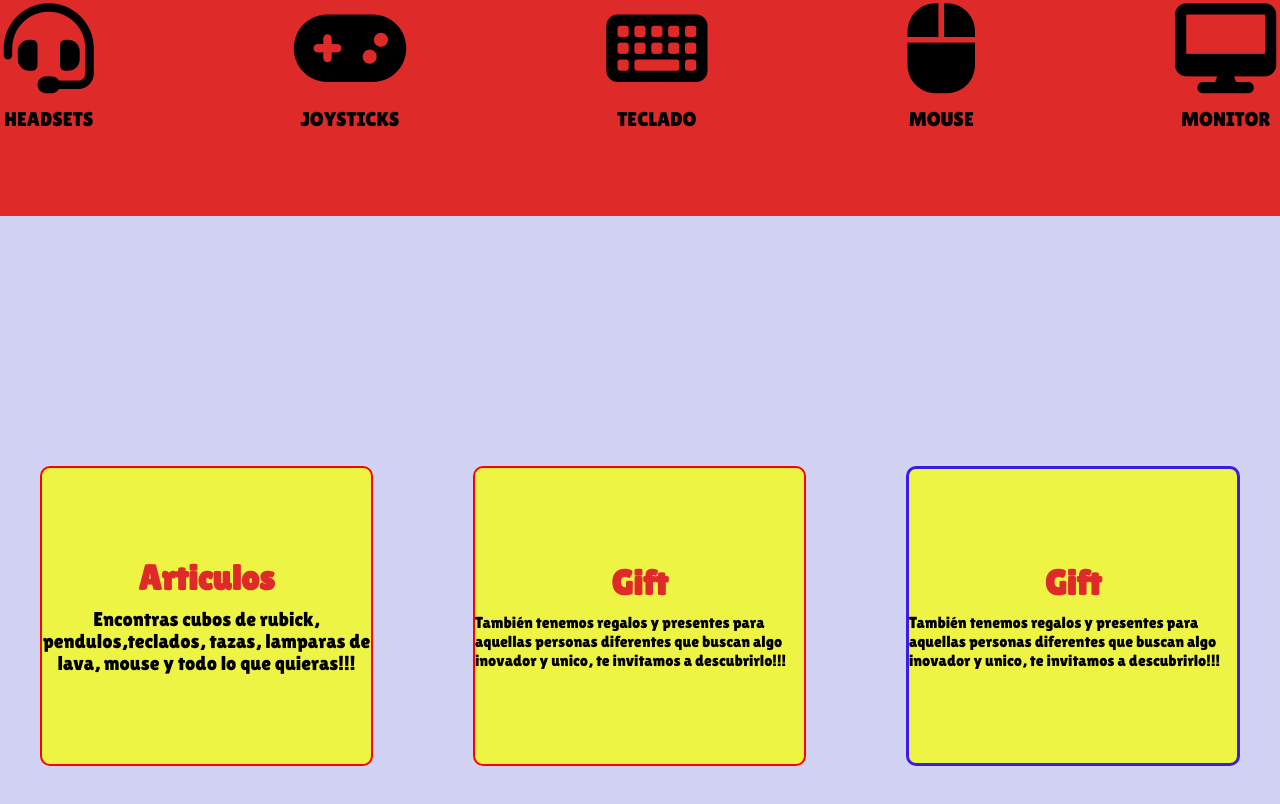
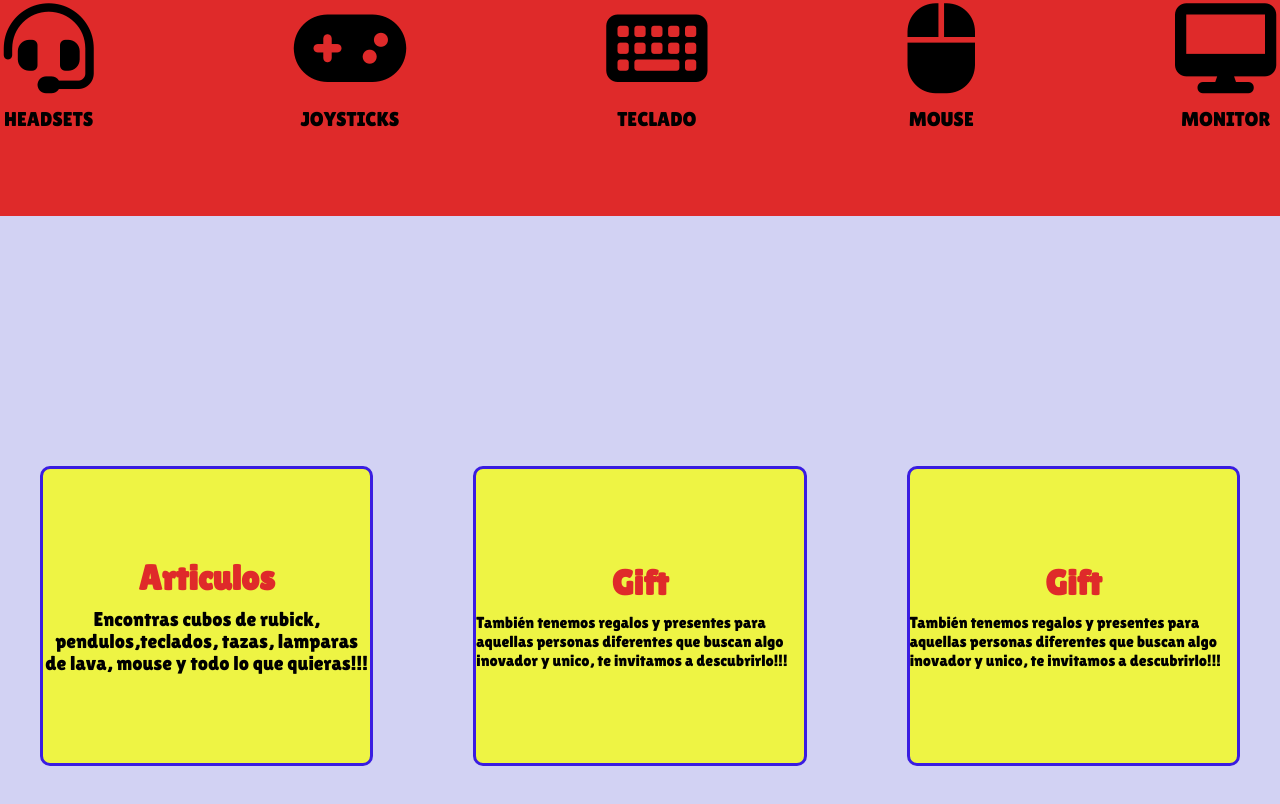
Before and after one commit to Gabodel27/E3-Challenge-4617, a plain HTML site: page index.html in a window 1280 px wide. Shown: the part 1034-1838 px from the top of the page. Drawn offline with Linux system fonts and the light colour scheme.

Commit message:
"modificacion2"

```diff
--- a/animaciones.css
+++ b/animaciones.css
@@ -69,8 +69,8 @@
   transition: 0.2s;
 }
 
-.nerd-1,
-.nerd-2,
+.nerd-1:hover,
+.nerd-2:hover,
 .nerd-3:hover {
   border: solid 2px red;
 }
```
